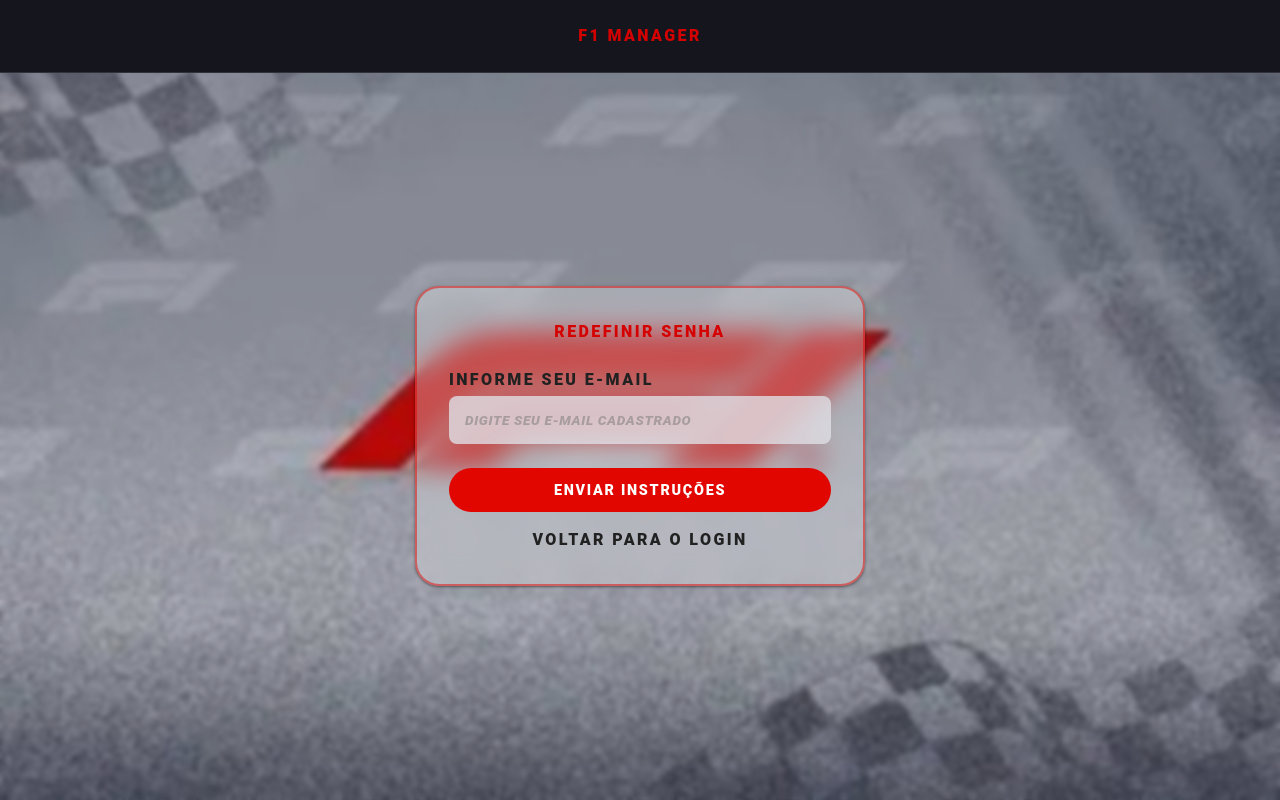
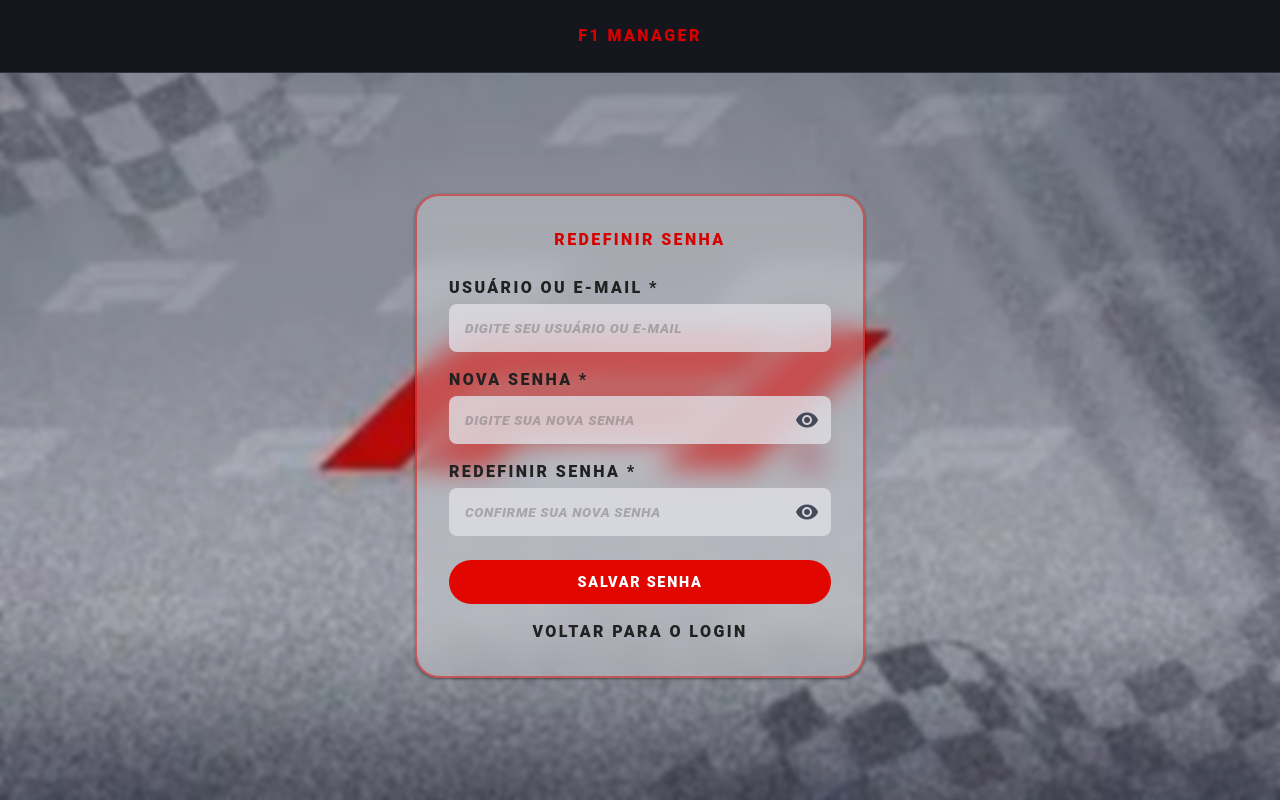
Before and after one commit to arthurswntg2000/f1-manager-front, a Vue app: page /redefinir-senha in a window 1280 px wide. Built offline with nearby package versions, Linux system fonts and the light colour scheme.

Commit message:
Atualização na tela de redefinição de senha

```diff
--- a/src/App.vue
+++ b/src/App.vue
@@ -1,10 +1,67 @@
-// Criado (08/10/2026)
+// Criado (08/10/2026); Atualizações (21/10/2026)
 <script lang="ts" setup>
+import { ref, computed, onMounted, onUnmounted, watch } from 'vue'
+import { useRoute } from 'vue-router'
 
+const route = useRoute()
+const segundos = ref(0)
+let timer: ReturnType<typeof setInterval> | null = null
+
+// Lista de rotas onde o relógio NÃO deve aparecer
+const publicRoutes = ['/', '/login', '/registrar', '/redefinir-senha', '/cadastrar']
+
+// Verifica se a rota atual é pública
+const isPublicPage = computed(() => {
+  return publicRoutes.includes(route.path.toLowerCase())
+})
+
+// Formata a contagem em MM:SS ou HH:MM:SS
+const tempoFormatado = computed(() => {
+  const hrs = Math.floor(segundos.value / 3600)
+  const mins = Math.floor((segundos.value % 3600) / 60)
+  const secs = segundos.value % 60
+
+  const pad = (num: number) => String(num).padStart(2, '0')
+
+  if (hrs > 0) {
+    return `${pad(hrs)}:${pad(mins)}:${pad(secs)}`
+  }
+  return `${pad(mins)}:${pad(secs)}`
+})
+
+// Observa a navegação: se o usuário for para o login/raiz, ZERA o timer imediatamente
+watch(
+  () => route.path,
+  (newPath) => {
+    if (publicRoutes.includes(newPath.toLowerCase())) {
+      segundos.value = 0
+    }
+  },
+  { immediate: true }
+)
+
+onMounted(() => {
+  timer = setInterval(() => {
+    // Aqui só incrementa o relógio se estiver dentro de páginas privadas (Dashboard, Pilotos, etc.)
+    if (!isPublicPage.value) {
+      segundos.value++
+    }
+  }, 1000)
+})
+
+onUnmounted(() => {
+  if (timer) clearInterval(timer)
+})
 </script>
 
 <template>
   <v-app>
+    <!-- Exibe o relógio APENAS se o usuário estiver autenticado / fora do login -->
+    <div v-if="!isPublicPage" class="session-timer-floating d-flex align-center">
+      <v-icon size="large" class="mr-1 text-red-accent-2">mdi-clock-outline</v-icon>
+      <span class="text-caption font-weight-bold text-white">Sessão: {{ tempoFormatado }}</span>
+    </div>
+
     <v-main class="pa-0 ma-0">
       <router-view />
     </v-main>
@@ -19,4 +76,19 @@ html, body, #app {
   height: 100vh;
   overflow: hidden;
 }
+
+/* Pílula do relógio fixa no canto superior direito */
+.session-timer-floating {
+  position: absolute;
+  top: 16px;
+  right: 24px;
+  z-index: 9999;
+  background-color: rgba(18, 21, 30, 0.85);
+  border: 1px solid rgba(255, 255, 255, 0.15);
+  backdrop-filter: blur(8px);
+  padding: 6px 16px;
+  border-radius: 20px;
+  box-shadow: 0 4px 12px rgba(0, 0, 0, 0.4);
+  user-select: none;
+}
 </style>
--- a/src/pages/RedefinirSenha.vue
+++ b/src/pages/RedefinirSenha.vue
@@ -1,4 +1,4 @@
-<!-- Criado (20/10/2026) -->
+<!-- Criado (20/10/2026); Atualizações (21/10/2026) -->
 <template>
   <v-app>
     <v-main class="f1-bg">
@@ -18,14 +18,14 @@
             REDEFINIR SENHA
           </div>
 
-          <!-- Campo de E-mail -->
+          <!-- Campo: Usuário / E-mail -->
           <div class="text-left mb-4">
             <label class="text-caption font-weight-black text-grey-darken-4 tracking-widest d-block mb-1">
-              INFORME SEU E-MAIL
+              USUÁRIO OU E-MAIL *
             </label>
             <v-text-field
-              v-model="email"
-              placeholder="DIGITE SEU E-MAIL CADASTRADO"
+              v-model="login"
+              placeholder="DIGITE SEU USUÁRIO OU E-MAIL"
               variant="solo-filled"
               flat
               density="comfortable"
@@ -34,7 +34,45 @@
             ></v-text-field>
           </div>
 
-          <!-- Botão de Envio -->
+          <!-- Campo: Nova Senha -->
+          <div class="text-left mb-4">
+            <label class="text-caption font-weight-black text-grey-darken-4 tracking-widest d-block mb-1">
+              NOVA SENHA *
+            </label>
+            <v-text-field
+              v-model="senha"
+              :type="mostrarSenha ? 'text' : 'password'"
+              placeholder="DIGITE SUA NOVA SENHA"
+              variant="solo-filled"
+              flat
+              density="comfortable"
+              hide-details
+              class="f1-input-field"
+              :append-inner-icon="mostrarSenha ? 'mdi-eye-off' : 'mdi-eye'"
+              @click:append-inner="mostrarSenha = !mostrarSenha"
+            ></v-text-field>
+          </div>
+
+          <!-- Campo: Confirmar Nova Senha -->
+          <div class="text-left mb-4">
+            <label class="text-caption font-weight-black text-grey-darken-4 tracking-widest d-block mb-1">
+              REDEFINIR SENHA *
+            </label>
+            <v-text-field
+              v-model="confirmarSenha"
+              :type="mostrarConfirmarSenha ? 'text' : 'password'"
+              placeholder="CONFIRME SUA NOVA SENHA"
+              variant="solo-filled"
+              flat
+              density="comfortable"
+              hide-details
+              class="f1-input-field"
+              :append-inner-icon="mostrarConfirmarSenha ? 'mdi-eye-off' : 'mdi-eye'"
+              @click:append-inner="mostrarConfirmarSenha = !mostrarConfirmarSenha"
+            ></v-text-field>
+          </div>
+
+          <!-- Botão de Salvar -->
           <v-btn
             color="#e10600"
             variant="flat"
@@ -43,19 +81,19 @@
             block
             class="font-weight-black text-white btn-f1 mt-6 mb-4"
             :loading="carregando"
-            @click="enviarRecuperacao"
+            @click="redefinirSenha"
           >
-            ENVIAR INSTRUÇÕES
+            SALVAR SENHA
           </v-btn>
 
           <!-- Links Inferiores -->
           <div class="d-flex flex-column gap-2 mt-4">
-            <span
-              class="font-weight-black text-caption text-grey-darken-4 cursor-pointer tracking-widest hover-red"
-              @click="$router.push('/')"
+            <router-link
+              to="/"
+              class="font-weight-black text-caption text-grey-darken-4 cursor-pointer tracking-widest hover-red text-decoration-none"
             >
               VOLTAR PARA O LOGIN
-            </span>
+            </router-link>
           </div>
         </v-card>
       </v-container>
@@ -63,23 +101,46 @@
   </v-app>
 </template>
 
-<script setup>
+<script setup lang="ts">
 import { ref } from 'vue'
 import { useRouter } from 'vue-router'
+import api from '../services/api'
 
 const router = useRouter()
-const email = ref('')
+const login = ref('')
+const senha = ref('')
+const confirmarSenha = ref('')
+const mostrarSenha = ref(false)
+const mostrarConfirmarSenha = ref(false)
 const carregando = ref(false)
 
-const enviarRecuperacao = () => {
-  if (!email.value) return
+const redefinirSenha = async () => {
+  if (!login.value || !senha.value || !confirmarSenha.value) {
+    alert('Preencha todos os campos!')
+    return
+  }
+
+  if (senha.value !== confirmarSenha.value) {
+    alert('As senhas não coincidem!')
+    return
+  }
+
   carregando.value = true
 
-  setTimeout(() => {
+  try {
+    await api.put('/auth/redefinir-senha', {
+      login: login.value,
+      novaSenha: senha.value
+    })
+
+    alert('Senha alterada com sucesso no servidor!')
+    router.push('/')
+  } catch (err: any) {
+    console.error('Erro ao redefinir senha:', err)
+    alert(err.response?.data?.mensagem || 'Erro ao comunicar com o servidor!')
+  } finally {
     carregando.value = false
-    alert('Se o e-mail estiver cadastrado, você receberá o link para redefinição de senha.')
-    router.push('/')
-  }, 1000)
+  }
 }
 </script>
 
@@ -132,6 +193,18 @@ const enviarRecuperacao = () => {
   font-style: italic;
 }
 
+/* Cor escura para os ícones de olho */
+:deep(.f1-input-field .v-icon) {
+  color: #1e293b !important;
+  opacity: 0.8;
+}
+
+/* Oculta o ícone de olho nativo dos navegadores*/
+:deep(input::-ms-reveal),
+:deep(input::-ms-clear) {
+  display: none !important;
+}
+
 .btn-f1 {
   letter-spacing: 0.12em;
   font-size: 0.9rem;
--- a/src/pages/index.vue
+++ b/src/pages/index.vue
@@ -54,8 +54,8 @@
                 </div>
                 <v-text-field
                   v-model="password"
+                  :type="mostrarSenha ? 'text' : 'password'"
                   placeholder="..............."
-                  type="password"
                   variant="solo"
                   flat
                   density="comfortable"
@@ -64,6 +64,8 @@
                   rounded="lg"
                   hide-details="auto"
                   required
+                  :append-inner-icon="mostrarSenha ? 'mdi-eye-off' : 'mdi-eye'"
+                  @click:append-inner="mostrarSenha = !mostrarSenha"
                 ></v-text-field>
 
                 <!-- Alerta de Erro -->
@@ -74,7 +76,6 @@
                 <!-- Botão ENTRAR -->
                 <v-btn
                   type="submit"
-                  @click="handleLogin"
                   color="#e10600"
                   size="large"
                   rounded="pill"
@@ -85,17 +86,19 @@
                 </v-btn>
               </v-form>
 
-              <!-- Links do Rodapé -->
+              <!-- Links do Rodapé com router-link -->
               <div class="d-flex flex-column gap-2 text-center pt-2">
-                <span
-                  class="text-caption font-weight-bold text-grey-darken-3 text-decoration-none d-block hover-red mt-1"
-                  @click="$router.push('/redefinir-senha')"
+                <router-link
+                  to="/redefinir-senha"
+                  class="text-caption font-weight-bold text-grey-darken-3 text-decoration-none d-block hover-red mt-1 cursor-pointer"
                 >
                   ESQUECEU A SENHA?
-                </span>
+                </router-link>
+
                 <router-link
                   to="/registrar"
-                  class="text-caption font-weight-bold text-grey-darken-3 text-decoration-none d-block hover-red mt-1">
+                  class="text-caption font-weight-bold text-grey-darken-3 text-decoration-none d-block hover-red mt-1"
+                >
                   NOVO POR AQUI? CADASTRE-SE
                 </router-link>
               </div>
@@ -114,6 +117,7 @@ import api from '../services/api';
 
 const login = ref('');
 const password = ref('');
+const mostrarSenha = ref(false);
 const error = ref('');
 const router = useRouter();
 
@@ -132,13 +136,10 @@ const handleLogin = async () => {
     console.error('Erro na requisição:', err);
 
     if (!err.response) {
-      // Backend offline ou problema de CORS (Cross-Origin Resource Sharing)
       error.value = 'Servidor indisponível (CORS ou Spring Boot desligado)!';
     } else if (err.response.status === 403 || err.response.status === 401) {
-      // Login/Senha incorretos ou não autorizado pelo Spring Security
       error.value = 'Login ou senha inválidos!';
     } else {
-      // Outros erros vindos da API
       error.value = err.response.data?.mensagem || 'Erro ao realizar login!';
     }
   }
@@ -198,6 +199,17 @@ const handleLogin = async () => {
   font-size: 0.85rem;
 }
 
+:deep(.f1-input .v-icon) {
+  color: #1e293b !important;
+  opacity: 0.8;
+}
+
+/* Oculta o ícone de olho nativo dos navegadores*/
+:deep(input::-ms-reveal),
+:deep(input::-ms-clear) {
+  display: none !important;
+}
+
 /* Links sem sublinhado por padrão */
 .f1-link {
   text-decoration: none;
@@ -209,6 +221,10 @@ const handleLogin = async () => {
   text-decoration: underline !important;
 }
 
+.cursor-pointer {
+  cursor: pointer;
+}
+
 .btn-f1 {
   letter-spacing: 1px;
 }
```
